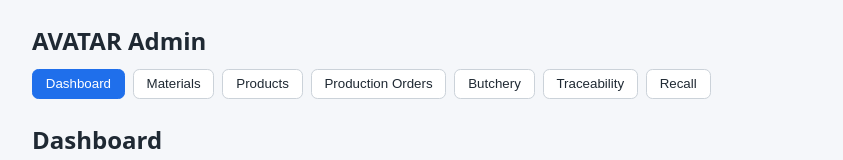
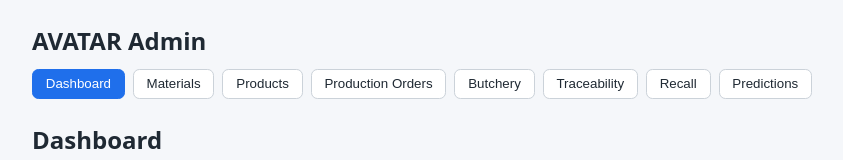
Before and after one commit to ilaydaOzdmr/AVATAR_YAPAY_ZEKA_YARISMASI_ALPHA-DUO, a React (Vite) app in the folder web/: page / in a window 1280 px wide. Shown: the top 160 px of the page, without its empty margins (92-935 px from the left). Built offline with nearby package versions, Linux system fonts and the light colour scheme; no server answers; the HTML template or start-up script is replaced by a standard one.

Commit message:
feat(web): add predictions nav entry

```diff
--- a/web/src/App.tsx
+++ b/web/src/App.tsx
@@ -6,6 +6,7 @@ import ProductionOrders from "./pages/ProductionOrders";
 import Butchery from "./pages/Butchery";
 import Traceability from "./pages/Traceability";
 import Recall from "./pages/Recall";
+import Predictions from "./pages/Predictions";
 
 const pages = [
   { key: "dashboard", label: "Dashboard" },
@@ -15,6 +16,7 @@ const pages = [
   { key: "butchery", label: "Butchery" },
   { key: "traceability", label: "Traceability" },
   { key: "recall", label: "Recall" },
+  { key: "predictions", label: "Predictions" },
 ] as const;
 
 type PageKey = (typeof pages)[number]["key"];
@@ -47,6 +49,7 @@ export default function App() {
         {page === "butchery" && <Butchery />}
         {page === "traceability" && <Traceability />}
         {page === "recall" && <Recall />}
+        {page === "predictions" && <Predictions />}
       </main>
     </div>
   );
```
